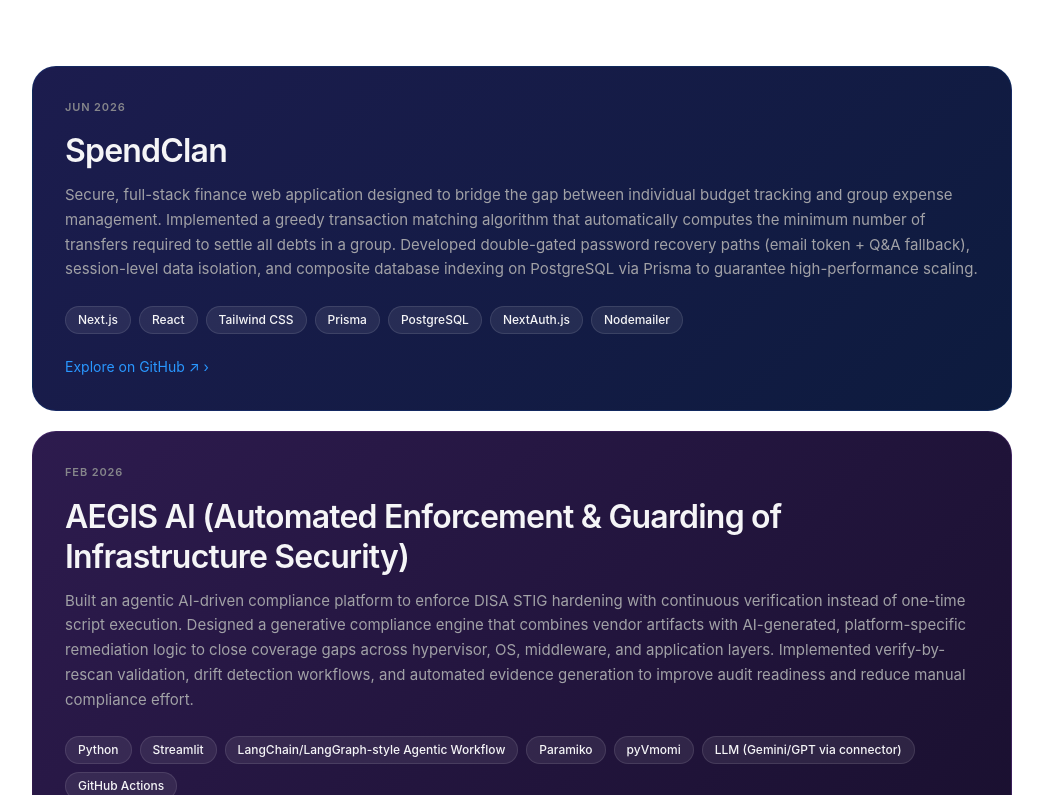
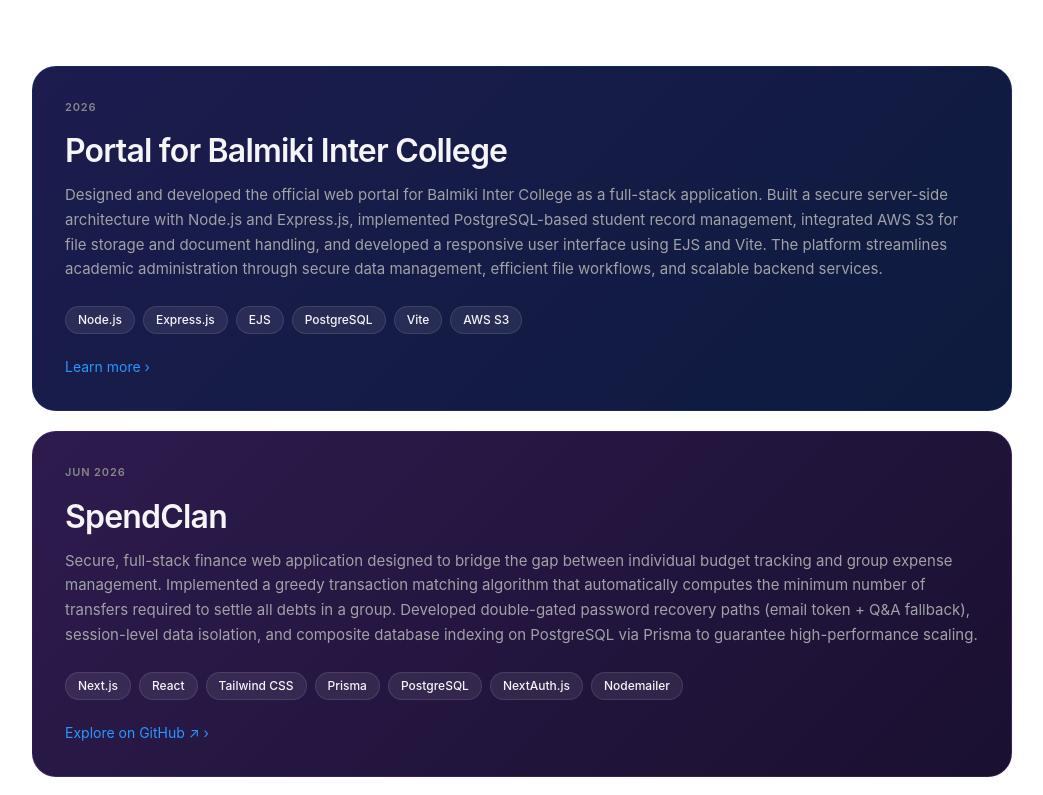
Before and after one commit to shashiazad/shashi-portfolio, a Next.js app: page / in a window 1280 px wide. Shown: the part 4765-5560 px from the top of the page, without its empty margins (118-1161 px from the left). Built offline with nearby package versions, Linux system fonts and the light colour scheme.

Commit message:
Add Balmiki Inter College project to portfolio

```diff
--- a/data/profile.ts
+++ b/data/profile.ts
@@ -78,6 +78,21 @@
 
   projects: [
     {
+      name: "Portal for Balmiki Inter College",
+      summary:
+        "Designed and developed the official web portal for Balmiki Inter College as a full-stack application. Built a secure server-side architecture with Node.js and Express.js, implemented PostgreSQL-based student record management, integrated AWS S3 for file storage and document handling, and developed a responsive user interface using EJS and Vite. The platform streamlines academic administration through secure data management, efficient file workflows, and scalable backend services.",
+      stack: [
+        "Node.js",
+        "Express.js",
+        "EJS",
+        "PostgreSQL",
+        "Vite",
+        "AWS S3",
+      ],
+      link: "https://bicbalua.vercel.app",
+      year: "2026",
+    },
+    {
       name: 'SpendClan',
       summary: 'Secure, full-stack finance web application designed to bridge the gap between individual budget tracking and group expense management. Implemented a greedy transaction matching algorithm that automatically computes the minimum number of transfers required to settle all debts in a group. Developed double-gated password recovery paths (email token + Q&A fallback), session-level data isolation, and composite database indexing on PostgreSQL via Prisma to guarantee high-performance scaling.',
       stack: ['Next.js', 'React', 'Tailwind CSS', 'Prisma', 'PostgreSQL', 'NextAuth.js', 'Nodemailer'],
```
